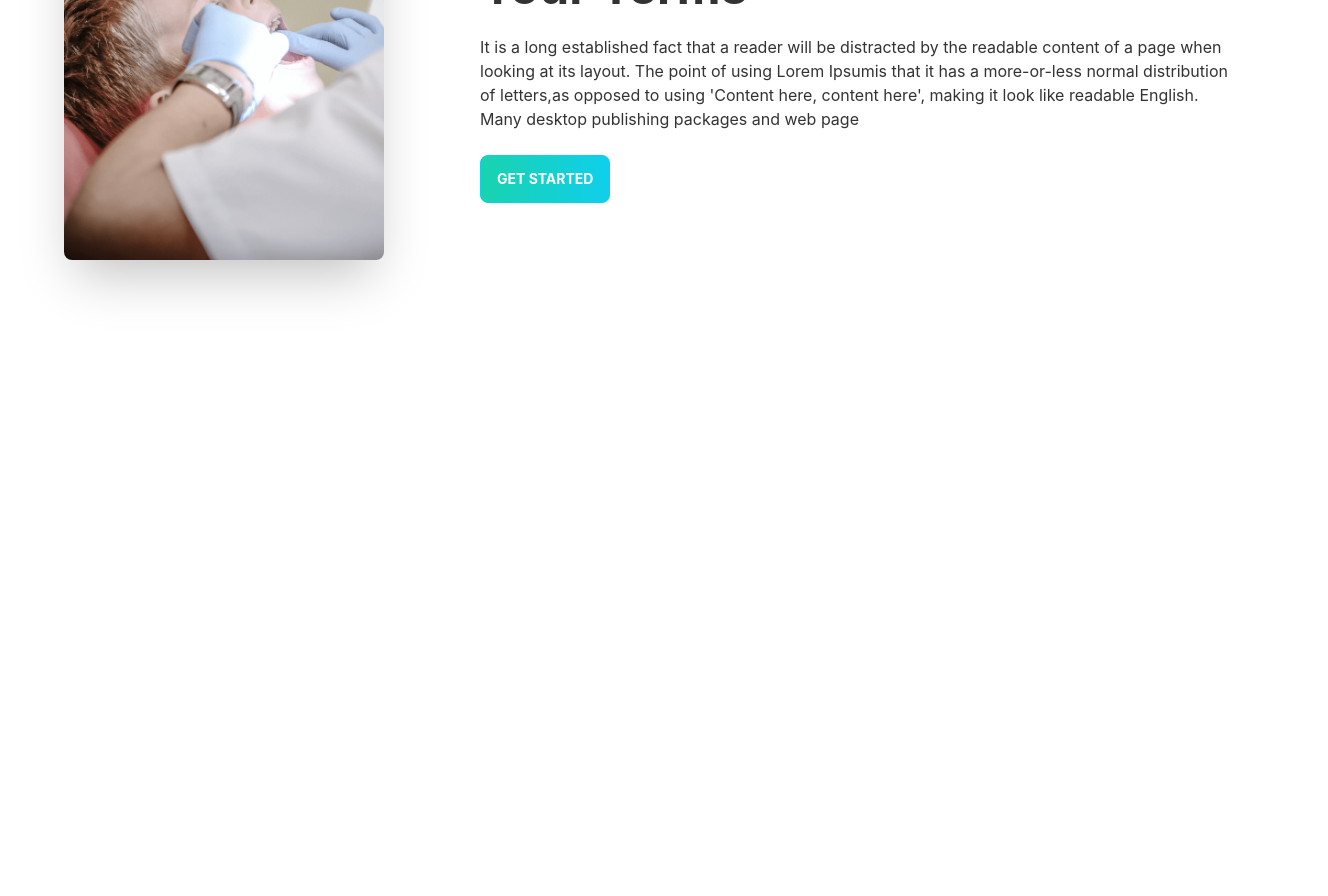
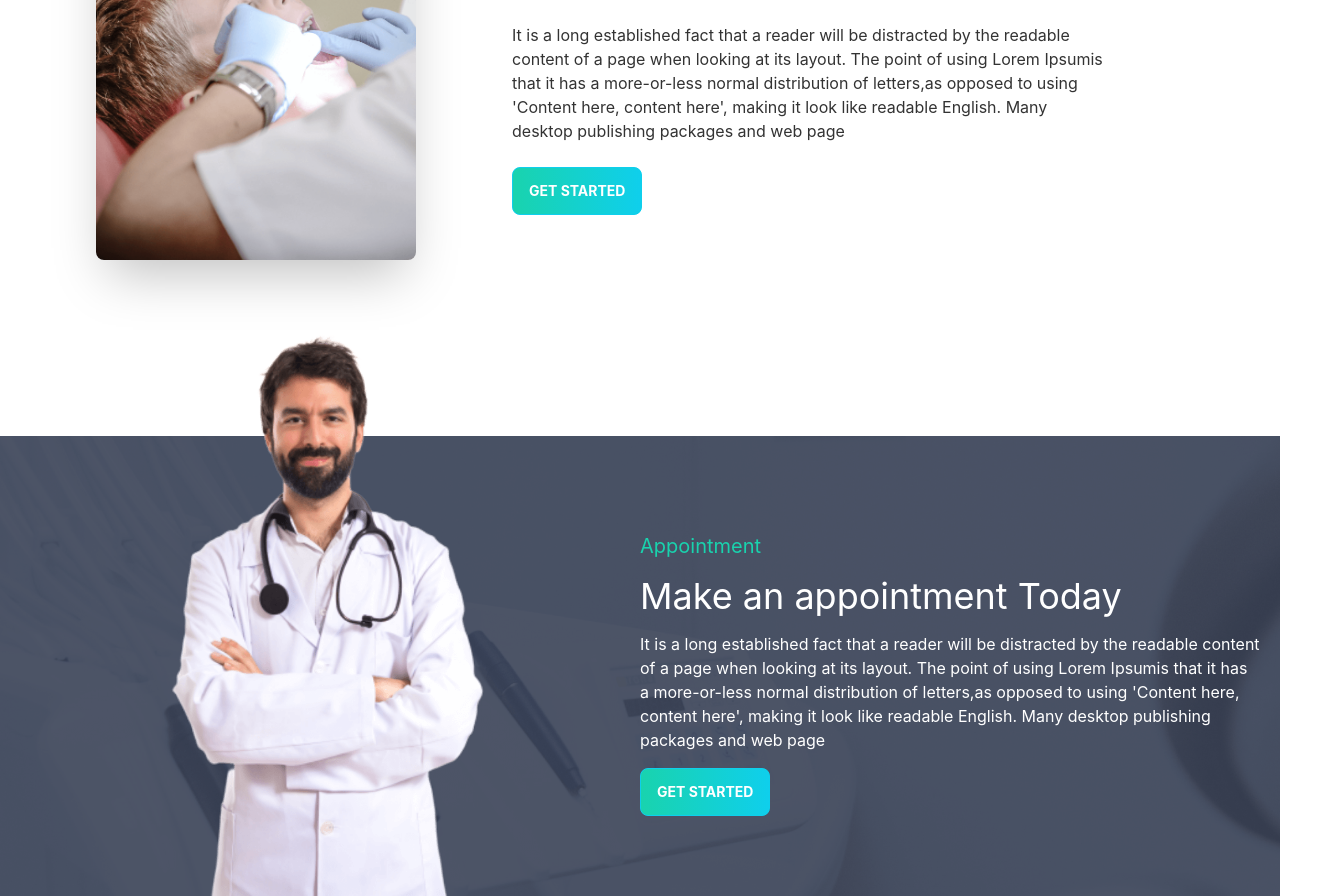
Before and after one commit to xaveer-Arif/Doctors_portal, a React (Create React App) app: page / in a window 1280 px wide. Shown: the part 1327-2223 px from the top of the page, 1328 px wide, since content can reach past the window. Before the commit the page ends 1683 px from the top, so only its background shows below. Built offline with nearby package versions, Linux system fonts and the light colour scheme.

Commit message:
appointment

```diff
--- a/src/App.css
+++ b/src/App.css
@@ -1,5 +1,6 @@
 .App {
   text-align: center;
+
 }
 
 .App-logo {
--- a/src/Pages/Home/AppointmentBanner/AppointmentBanner.js
+++ b/src/Pages/Home/AppointmentBanner/AppointmentBanner.js
@@ -1,9 +1,22 @@
 import React from 'react';
+import PrimaryButton from '../../../Shared/PrimaryButton/PrimaryButton';
+import doctor from "../../../Assets/images/doctor.png";
+import appointment from "../../../Assets/images/appointment.png"
 
 const AppointmentBanner = () => {
     return (
-        <div>
-
+        <div
+            style={{background:`url(${appointment})`}}
+        className=' lg:mt-20 flex lg:flex-row justify-center items-center'>
+            <div className="basis-1/2 hidden lg:block">
+                <img className='mt-[-160px]' src={doctor} alt="" />
+            </div>
+            <div className="lg:basis-1/2 m-5 text-white">
+                <h4 className='text-xl text-secondary my-4 '>Appointment</h4>
+                <h1 className='text-4xl mb-4 '>Make an appointment Today</h1>
+                <p className='mb-4 '>It is a long established fact that a reader will be distracted by the readable content of a page when looking at its layout. The point of using Lorem Ipsumis that it has a more-or-less normal distribution of letters,as opposed to using 'Content here, content here', making it look like readable English. Many desktop publishing packages and web page</p>
+                <PrimaryButton>Get Started</PrimaryButton>
+            </div>
         </div>
     );
 };
--- a/src/Pages/Home/DescribeCard/DescribeCard.js
+++ b/src/Pages/Home/DescribeCard/DescribeCard.js
@@ -1,13 +1,14 @@
 import React from "react";
+import './DiscribeCard.css'
 import treatment from "../../../Assets/images/treatment.png";
 import PrimaryButton from "../../../Shared/PrimaryButton/PrimaryButton";
 
 const DescribeCard = () => {
   return (
-    <div className="hero lg:w-full lg:my-20 lg:mx-12 sm:w-full">
+    <div className="hero w-full lg:pb-20  lg:my-20  lg:px-20 sm:w-full">
       <div className="hero-content flex-col lg:flex-row">
         <img src={treatment} className="sm:w-94 lg:w-80 rounded-lg shadow-2xl" />
-        <div className="lg:mx-20">
+        <div className="lg:px-20">
           <h1 className="text-5xl font-bold">
             Exceptional Dental Care, on Your Terms
           </h1>
@@ -18,6 +19,7 @@ const DescribeCard = () => {
         </div>
       </div>
     </div>
+
   );
 };
 
```
Also changed, not shown: src/Pages/Home/DescribeCard/DiscribeCard.css (added).
